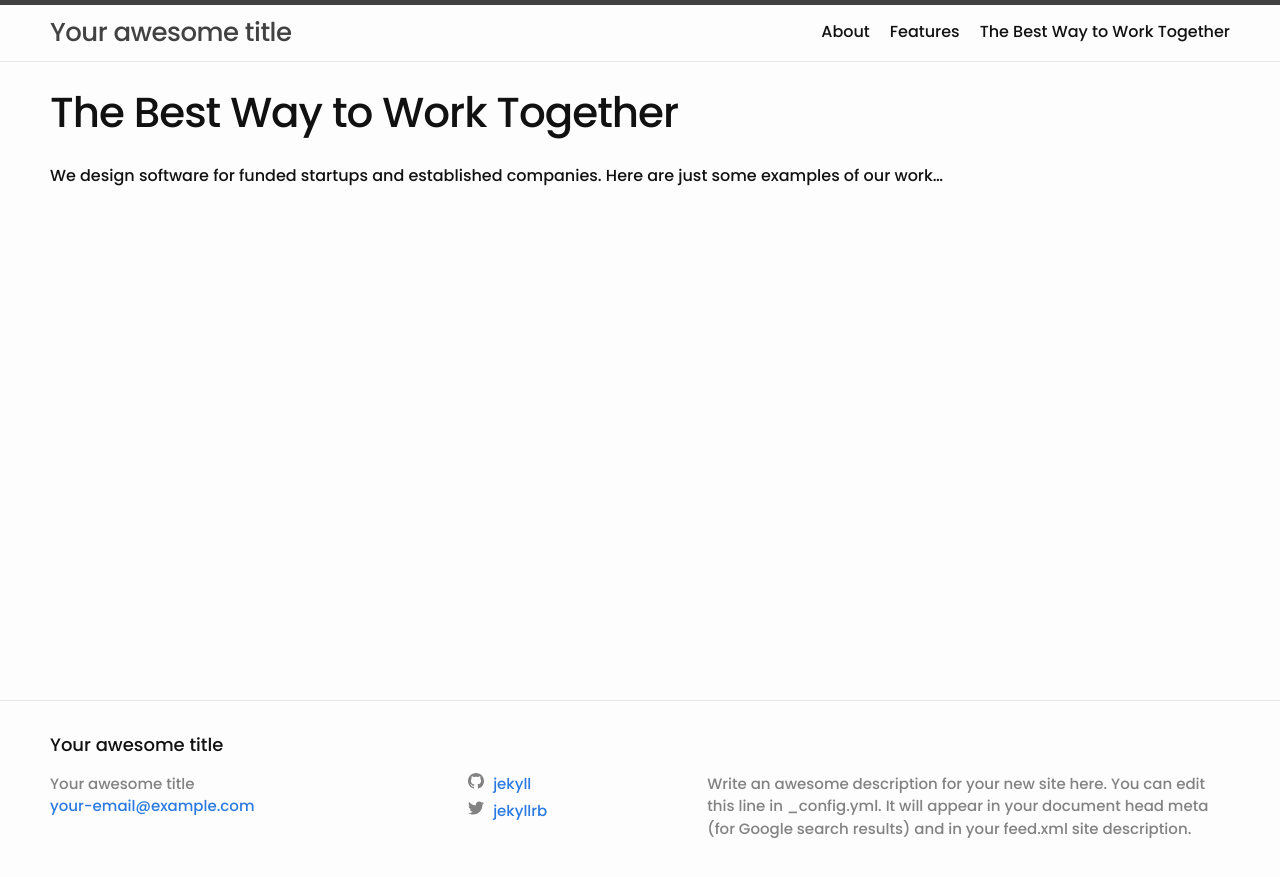
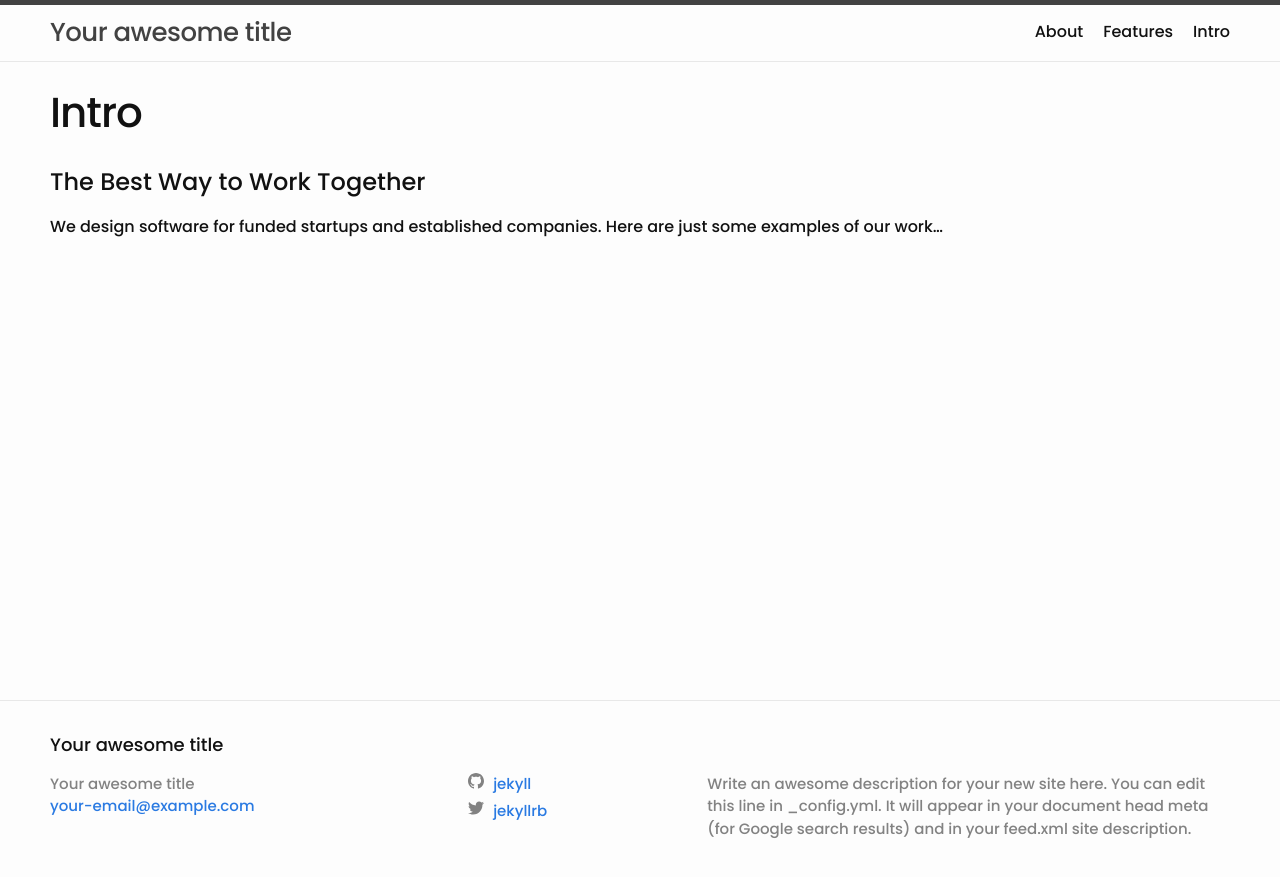
Before and after one commit to beccaeley/experiment-lab, a Jekyll site: the page built from the-best-way-to-work-together.markdown, in a window 1280 px wide. Shown: the top 877 px of the page. Built offline with Jekyll 4.4.1, drawn with Linux system fonts in a browser that asks for light colours; our own code applies the rules of GitHub Pages for plain Markdown files.

Commit message:
Updated The Best Way To Work Together

```diff
--- a/the-best-way-to-work-together.markdown
+++ b/the-best-way-to-work-together.markdown
@@ -1,6 +1,7 @@
 ---
-title: The Best Way to Work Together
+title: Intro
 date: 2018-06-21 14:34:00 Z
 ---
 
+# The Best Way to Work Together
 We design software for funded startups and established companies. Here are just some examples of our work…
```
